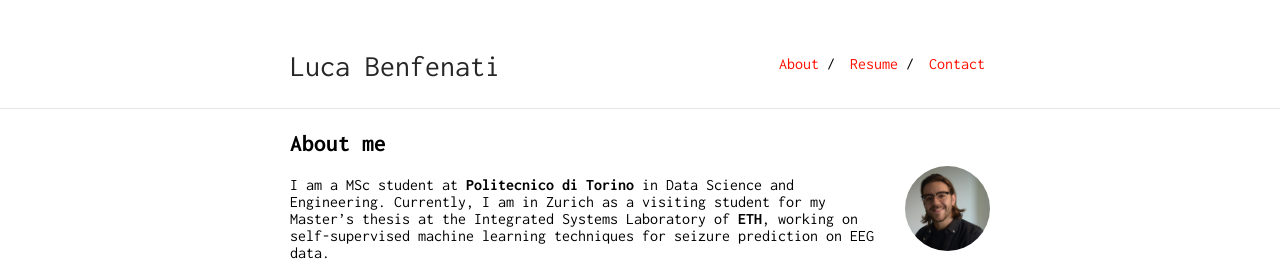
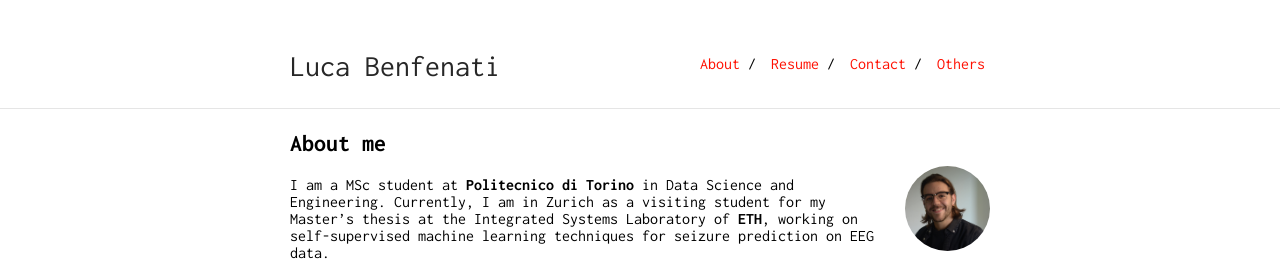
Before and after one commit to lucabnf/lucabnf.github.io, a Jekyll site: the page built from index.md, in a window 1280 px wide. Shown: the top 261 px of the page. Built offline with Jekyll 4.4.1, drawn with Linux system fonts in a browser that asks for light colours; our own code applies the rules of GitHub Pages for plain Markdown files.

```diff
--- a/_config.yml
+++ b/_config.yml
@@ -26,3 +26,5 @@ nav:
    link: "resume.pdf"
  - name: "Contact"
    link: "contact"
+ - name: "Others"
+   link: "others"
--- a/index.md
+++ b/index.md
@@ -58,7 +58,7 @@ I am a MSc student at **Politecnico di Torino** in Data Science and Engineering.
 - BSc. Electronic Engineering @ University of Bologna (Sep 2017 - July 2020)
 
 ## Experience
-![](https://lucabnf.github.io/logo/eth.png) ![](https://lucabnf.github.io/logo/polito.png)
+<img src="logo/eth.png" width="10px"/> <img src="logo/polito.png" width="10px"/>
 
 
 
```
